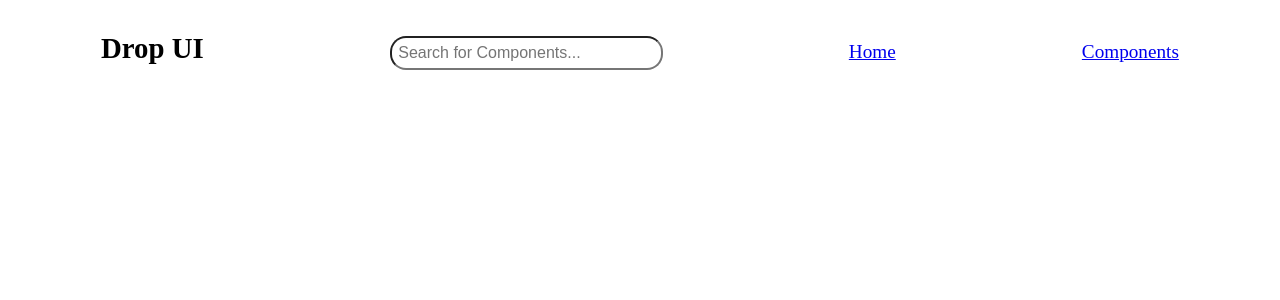
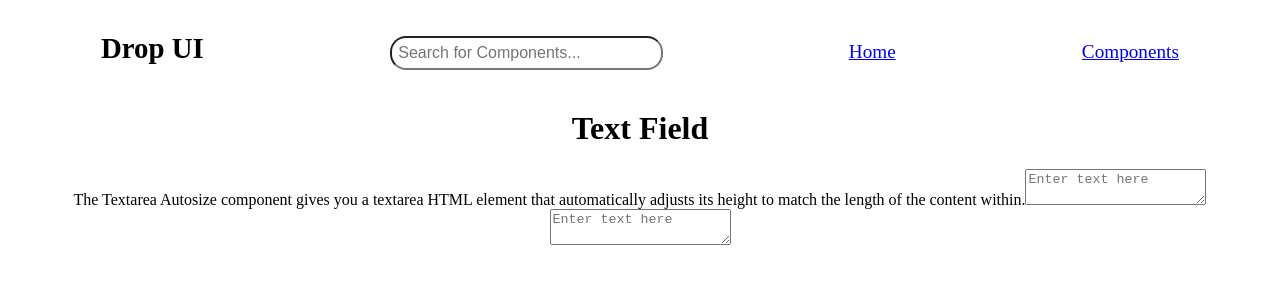
Before and after one commit to ShivamT16/Drop-UI, a React (Create React App) app: page /components/text in a window 1280 px wide. Shown: the top 300 px of the page. Built offline with nearby package versions, Linux system fonts and the light colour scheme.

Commit message:
text & image defined

```diff
--- a/src/App.js
+++ b/src/App.js
@@ -9,6 +9,8 @@ import { BadgeDocs } from './documentation/BadgeDocs';
 import { ButtonDocs } from './documentation/ButtonDocs';
 import { CardDocs } from './documentation/CardDocs';
 import { HeadingDocs } from './documentation/HeadingDocs';
+import { ImageDocs } from './documentation/ImageDocs';
+import { TextDocs } from './documentation/TextDocs';
 
 function App() {
   return (
@@ -25,6 +27,8 @@ function App() {
         <Route path="/components/buttons" element={<ButtonDocs />} />
         <Route path="/components/cards" element={<CardDocs />} />
         <Route path="/components/headings" element={<HeadingDocs />} />
+        <Route path="/components/images" element={<ImageDocs />} />
+        <Route path="/components/text" element={<TextDocs />} />
       </Routes>
 
      </Router>
--- a/src/components.js
+++ b/src/components.js
@@ -13,8 +13,8 @@ export const Components = () => {
          <Link className="cards" to="/components/buttons" >Button</Link>
          <Link className="cards" to="/components/cards" >Card</Link>
          <Link className="cards" to="/components/headings" >Headings</Link>
-         <Link className="cards" to="" >Text</Link>
-         <Link className="cards" to="" >Image</Link>
+         <Link className="cards" to="/components/text" >Text</Link>
+         <Link className="cards" to="/components/images" >Image</Link>
 
          </div>
         </div>
--- /dev/null
+++ b/src/components/Image/Image.js
@@ -0,0 +1,5 @@
+export const Image = ({source, name, type}) => {
+    return(
+        <img src={source} alt={name} className={type}/>
+    )
+}
--- /dev/null
+++ b/src/components/Text/Text.js
@@ -0,0 +1,5 @@
+export const Text = ({type, label}) => {
+    return(
+        <textarea className={type} placeholder={label}/>
+    )
+}
--- a/src/documentation/ImageDocs.js
+++ b/src/documentation/ImageDocs.js
@@ -0,0 +1,16 @@
+import { Image } from "../components/Image/Image"
+
+export const ImageDocs = () => {
+    return(
+        <div>
+            <h1>Image</h1>
+
+            <h2>Responsive Image</h2>
+            <Image source="" name="drop" type="responsive" />
+
+            <h2>Round Image</h2>
+            <Image source="" name="drop" type="round" />
+
+        </div>
+    )
+}
--- a/src/documentation/TextDocs.js
+++ b/src/documentation/TextDocs.js
@@ -0,0 +1,13 @@
+import { Text } from "../components/Text/Text"
+
+export const TextDocs = () => {
+    return(
+        <div>
+            <h1>Text Field</h1>
+            The Textarea Autosize component gives you a textarea HTML element that automatically adjusts its height to match the length of the content within.
+
+            <Text type="" label="Enter text here" />
+            <Text type="" label="Enter text here" />
+        </div>
+    )
+}
```
